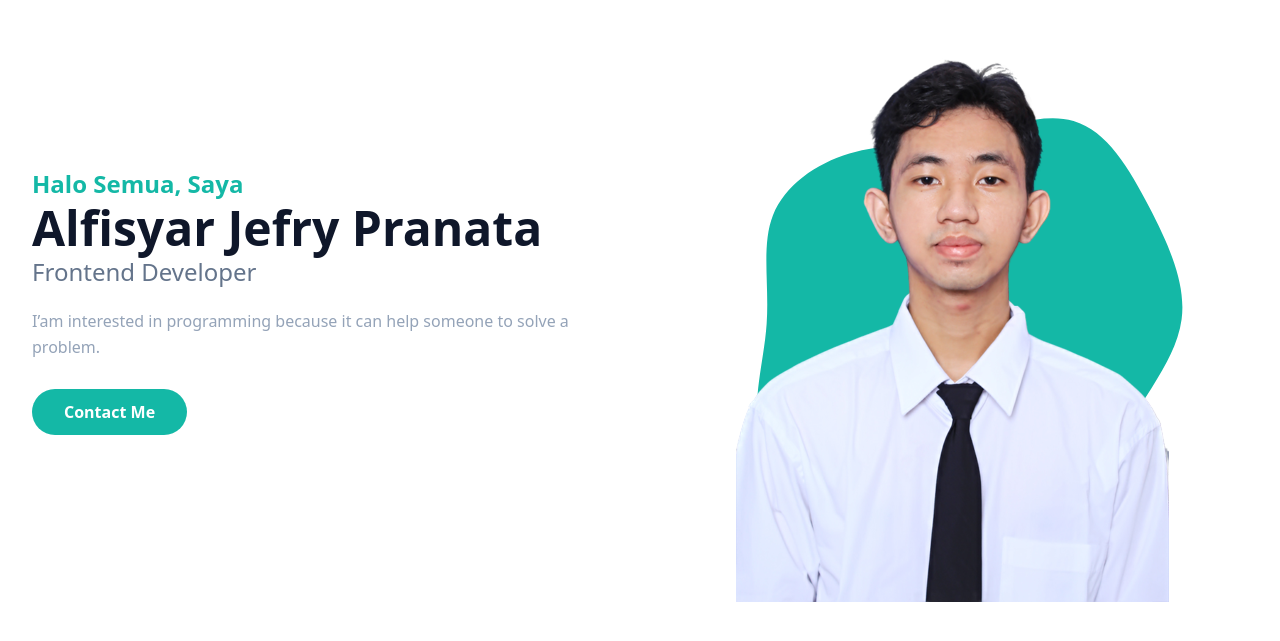
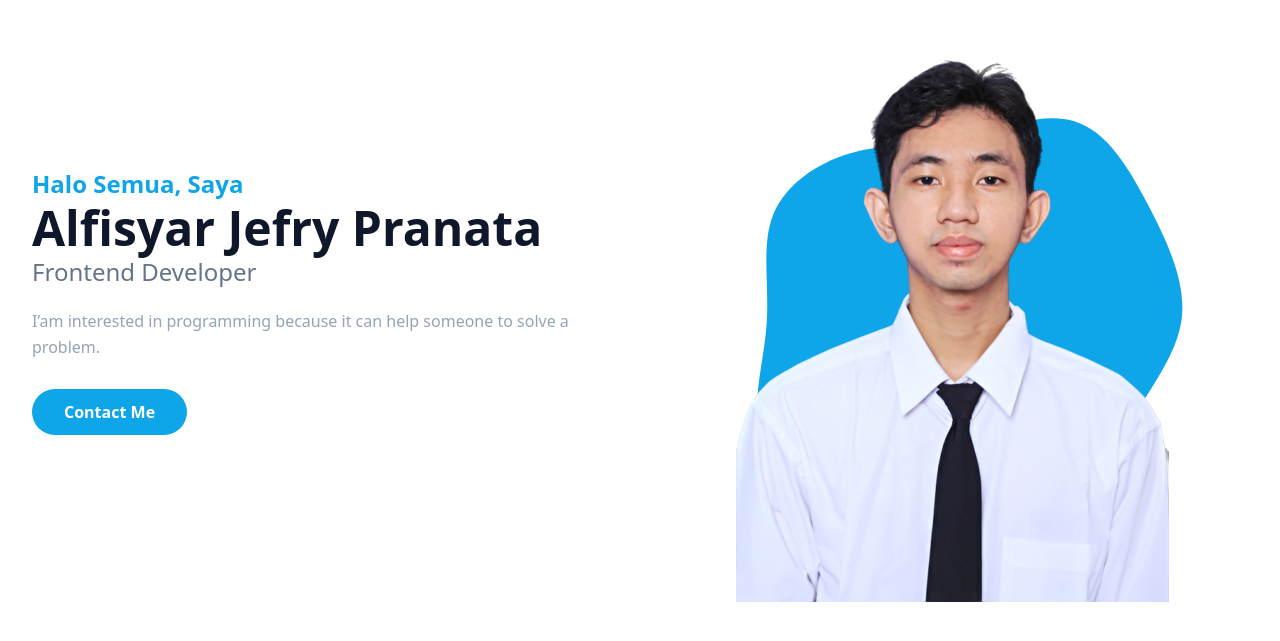
Before and after one commit to alfisyar520/portofolio, a JavaScript app: page / in a window 1280 px wide. Shown: the part 155-796 px from the top of the page. Built offline with nearby package versions, Linux system fonts and the light colour scheme; the HTML template or start-up script is replaced by a standard one.

Commit message:
update(hero-banner): update color

```diff
--- a/src/App.js
+++ b/src/App.js
@@ -43,7 +43,7 @@ function App() {
                     height={400}
                   >
                     <path
-                      fill="#14b8a6"
+                      fill="#0ea5e9"
                       d="M44.2,-73.1C56.3,-69.6,64.5,-55.8,71.7,-41.8C78.9,-27.9,85.2,-14,83.5,-1C81.8,12,72.1,24,64.4,37.1C56.7,50.2,51,64.3,40.6,71.3C30.2,78.3,15.1,78.2,1.1,76.4C-13,74.5,-26,71,-39,65.5C-52.1,60.1,-65.2,52.7,-69.3,41.4C-73.4,30.2,-68.4,15.1,-67.4,0.6C-66.4,-13.9,-69.4,-27.8,-65.1,-38.8C-60.9,-49.7,-49.4,-57.7,-37.3,-61.3C-25.3,-64.8,-12.6,-63.9,1.7,-66.8C16.1,-69.8,32.1,-76.6,44.2,-73.1Z"
                       transform="translate(100 100) scale(1.1)"
                     />
--- a/tailwind.config.js
+++ b/tailwind.config.js
@@ -10,7 +10,7 @@ module.exports = {
     },
     extend: {
       colors: {
-        primary: '#14b8a6',
+        primary: '#0ea5e9',
         dark: '#0f172a',
       },
       screens: {
```
